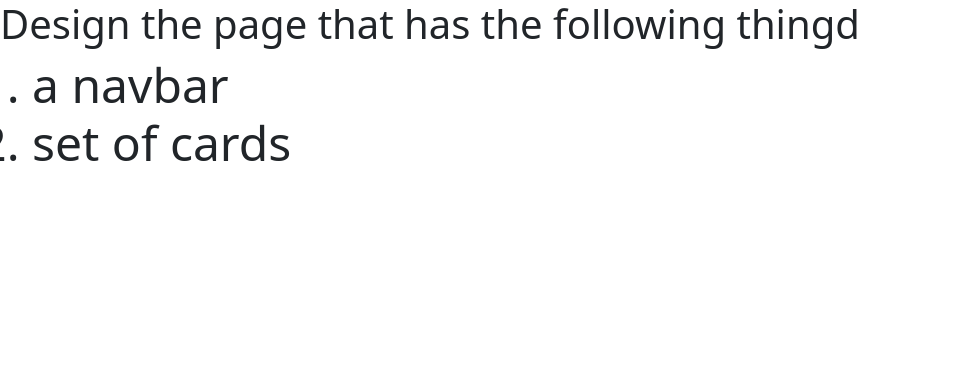
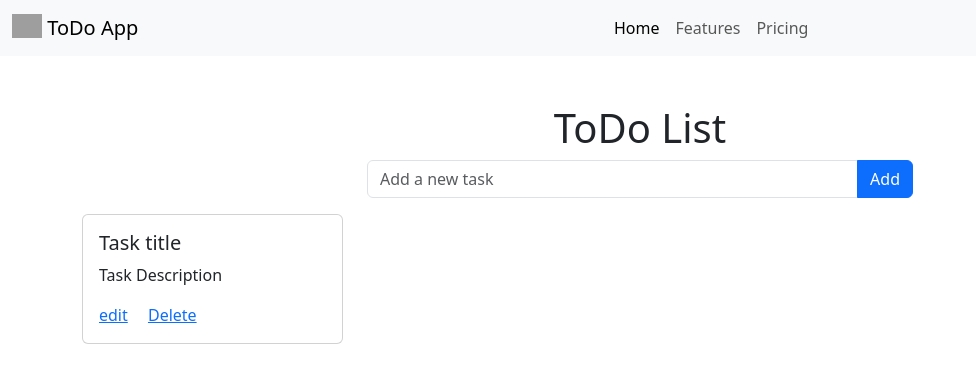
Before and after one commit to darshan45672/Reva-SDP, a Django app: page / in a window 1280 px wide. Shown: the top 383 px of the page, without its empty margins (0-976 px from the left). Run offline with Django 5.2, Linux system fonts and the light colour scheme; grey boxes are pictures that could not be loaded.

Commit message:
added cards and navbar to index.html

```diff
--- a/myproject/templates/index.html
+++ b/myproject/templates/index.html
@@ -12,11 +12,58 @@
 
 <body>
 
-    <h1>Design the page that has the following thingd</h1>
-    <ol>
-        <li class="display-5">a navbar</li>
-        <li class="display-5">set of cards</li>
-    </ol>
+    <nav class="navbar navbar-expand-lg bg-body-tertiary">
+        <div class="container-fluid">
+            <a class="navbar-brand" href="#">
+                <img src="https://getbootstrap.com/docs/5.3/assets/brand/bootstrap-logo.svg" alt="Logo" width="30"
+                    height="24" class="d-inline-block align-text-top">
+                ToDo App
+            </a>
+            <button class="navbar-toggler" type="button" data-bs-toggle="collapse" data-bs-target="#navbarNavAltMarkup"
+                aria-controls="navbarNavAltMarkup" aria-expanded="false" aria-label="Toggle navigation">
+                <span class="navbar-toggler-icon"></span>
+            </button>
+            <div class="collapse navbar-collapse justify-content-center" id="navbarNavAltMarkup">
+                <div class="navbar-nav">
+                    <a class="nav-link active" aria-current="page" href="#">Home</a>
+                    <a class="nav-link" href="#">Features</a>
+                    <a class="nav-link" href="#">Pricing</a>
+                </div>
+            </div>
+        </div>
+    </nav>
+
+    <div class="container">
+        <div class="row d-flex justify-content-center">
+            <div class="col-md-6">
+                <h1 class="text-center mt-5">ToDo List</h1>
+                <form id="todo-form" class="mb-3">
+                    <div class="input-group">
+                        <input type="text" id="todo-input" class="form-control" placeholder="Add a new task" required>
+                        <button type="submit" class="btn btn-primary">Add</button>
+                    </div>
+                </form>
+                <ul id="todo-list" class="list-group"></ul>
+            </div>
+        </div>
+    </div>
+
+    <div class="container">
+        <div class="row">
+          <div class="col-sm-12 col-lg-3 mb-4">
+            <div class="card" style="width: 100%;">
+              <div class="card-body">
+                <h5 class="card-title">Task title</h5>
+                <p class="card-text">Task Description</p>
+                <a href="#" class="card-link">edit</a>
+                <a href="#" class="card-link">Delete</a>
+              </div>
+            </div>
+        </div>
+        </div>
+      </div>
+
+
 
     <script src="https://cdn.jsdelivr.net/npm/bootstrap@5.3.6/dist/js/bootstrap.bundle.min.js"
         integrity="sha384-j1CDi7MgGQ12Z7Qab0qlWQ/Qqz24Gc6BM0thvEMVjHnfYGF0rmFCozFSxQBxwHKO"
```
